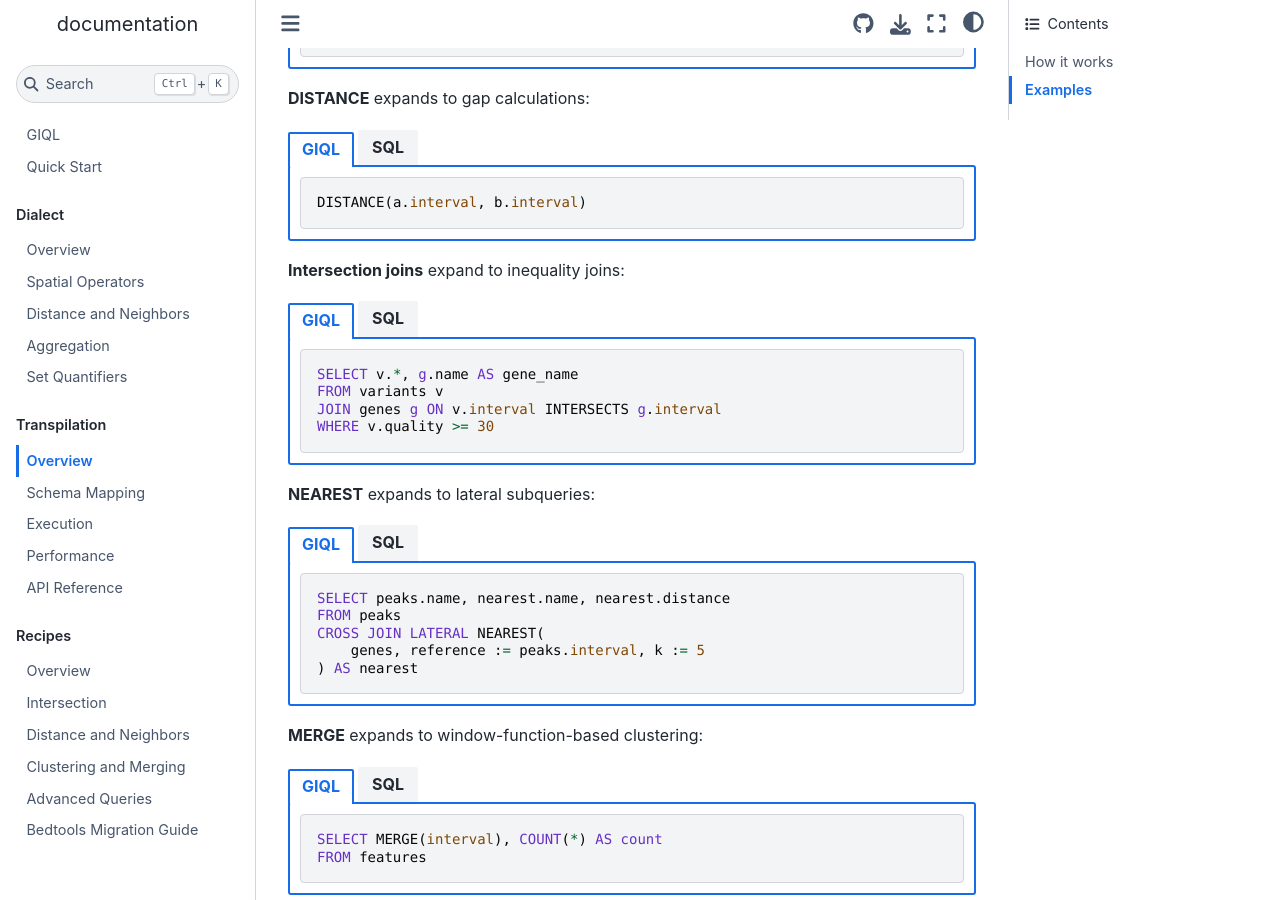
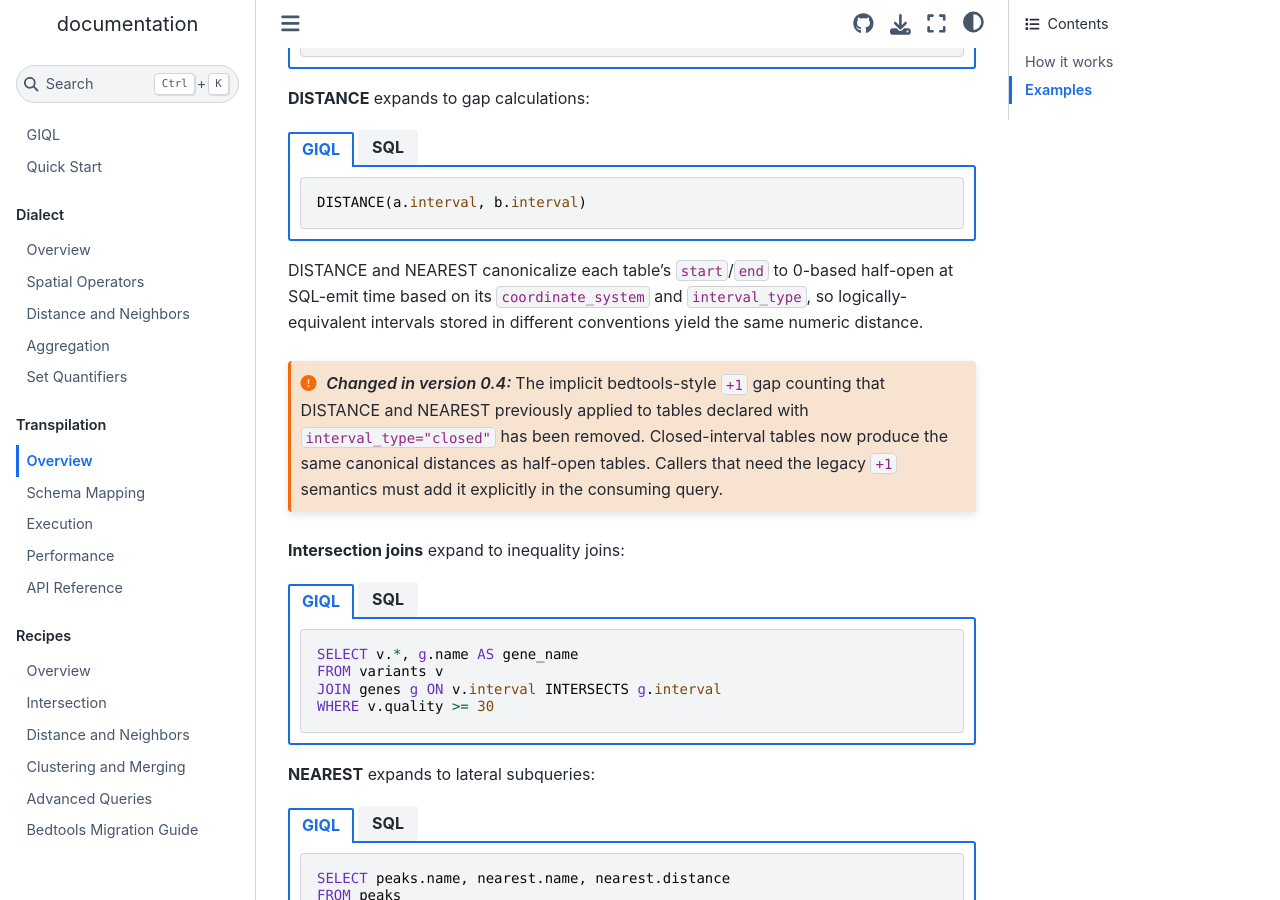
Before and after one commit to abdenlab/giql, a Sphinx documentation site: the page built from docs/transpilation/index.rst, in a window 1280 px wide and 900 px high, scrolled down 1401 px. Built offline with Sphinx 7.4.7 and the Sphinx Book theme 1.1.4, drawn with Linux system fonts in a browser that asks for light colours.

Commit message:
fix: Honor coordinate_system and remove bedtools-compat coupling in DISTANCE/NEAREST
DISTANCE and NEAREST previously ignored Table.coordinate_system and
conflated Table.interval_type with bedtools-style "+1" gap counting.
A 1-based-closed table fed raw start/end into the gap formula with no
canonical (start - 1) shift, producing distances that were off-by-one
for any non-default coordinate system. The "+1" gap quirk was implicitly
enabled whenever interval_type was "closed", coupling a counting
convention to a storage convention.

Reuse the _canonical_start and _canonical_end helpers introduced in #88
to canonicalize all four endpoint expressions to 0-based half-open
before they reach _generate_distance_case, so the CASE expression
operates entirely in canonical space. Drop the implicit "+1" gap
counting outright — interval_type no longer drives any gap arithmetic.

BREAKING CHANGE: bedtools-style "+1" gap counting is removed from
DISTANCE and NEAREST. Tables previously declared with
interval_type="closed" will produce different numeric distances —
specifically, gaps will be one less than before. If the legacy "+1"
semantics are required, add the adjustment explicitly in the consuming
query (e.g. wrap the result in `... + 1`).

```diff
--- a/docs/transpilation/index.rst
+++ b/docs/transpilation/index.rst
@@ -100,6 +100,18 @@
              WHEN b."end" <= a."start" THEN a."start" - b."end"
              ELSE 0
          END
+
+DISTANCE and NEAREST canonicalize each table's ``start``/``end`` to 0-based
+half-open at SQL-emit time based on its ``coordinate_system`` and
+``interval_type``, so logically-equivalent intervals stored in different
+conventions yield the same numeric distance.
+
+.. versionchanged:: 0.4
+   The implicit bedtools-style ``+1`` gap counting that DISTANCE and NEAREST
+   previously applied to tables declared with ``interval_type="closed"`` has
+   been removed. Closed-interval tables now produce the same canonical
+   distances as half-open tables. Callers that need the legacy ``+1``
+   semantics must add it explicitly in the consuming query.
 
 **Intersection joins** expand to inequality joins:
 
```
Also changed, not shown: 1 other file.
